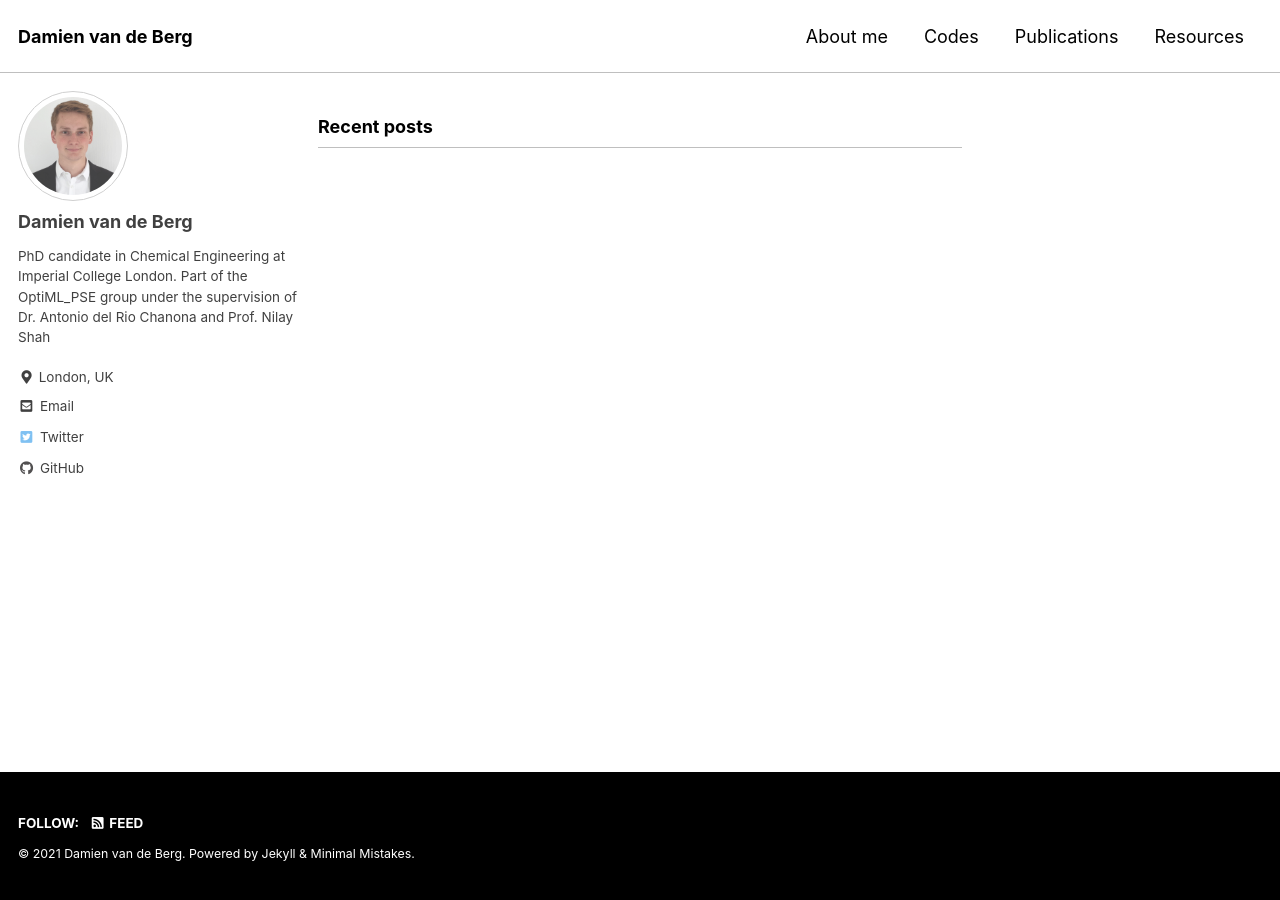
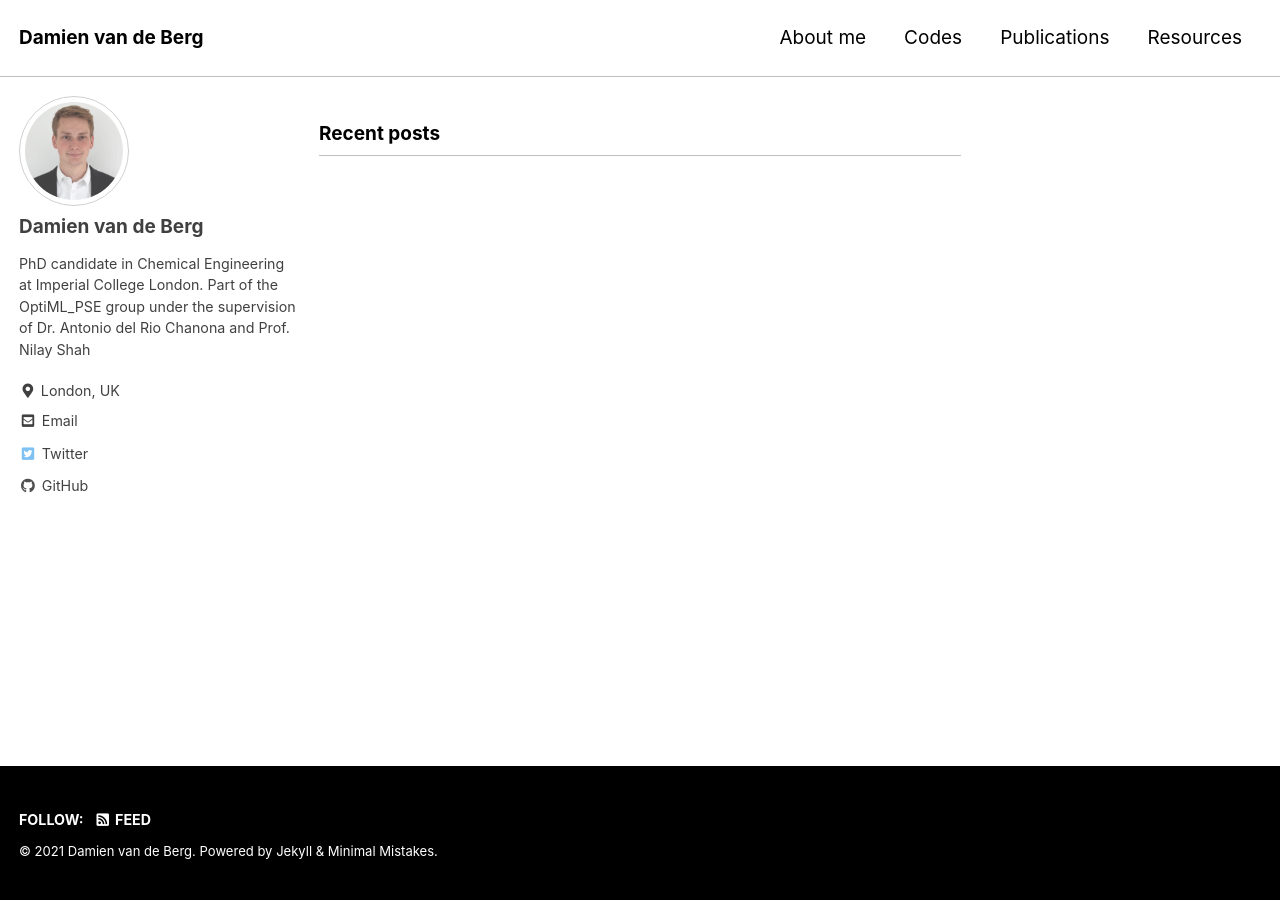
Before and after one commit to dv516/dv516.github.io, a Jekyll site: the page built from index.html, in a window 1280 px wide. Built offline with Jekyll 4.4.1, drawn with Linux system fonts in a browser that asks for light colours; cached includes are drawn as plain includes; the list of posts is cut into pages by our own code.

Commit message:
Update font size

```diff
--- a/assets/css/main.scss
+++ b/assets/css/main.scss
@@ -8,21 +8,21 @@
 @import "minimal-mistakes"; // main partials
 
 html {
-  font-size: 12px; // change to whatever
+  font-size: 13px; // change to whatever
 
   @include breakpoint($small) {
-    font-size: 12px; // change to whatever
+    font-size: 13px; // change to whatever
   }
 
   @include breakpoint($medium) {
-    font-size: 14px; // change to whatever
+    font-size: 15px; // change to whatever
   }
 
   @include breakpoint($large) {
-    font-size: 16px; // change to whatever
+    font-size: 17px; // change to whatever
   }
 
   @include breakpoint($x-large) {
-    font-size: 18px; // change to whatever
+    font-size: 19px; // change to whatever
   }
 }
```
